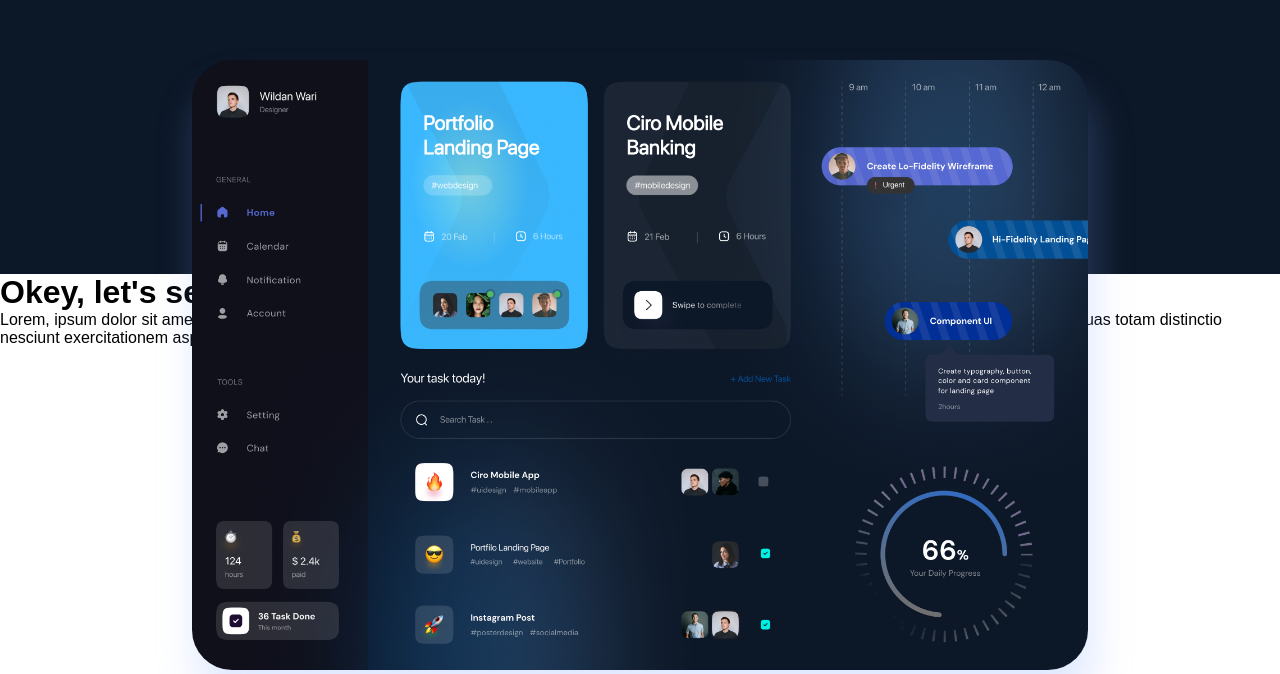
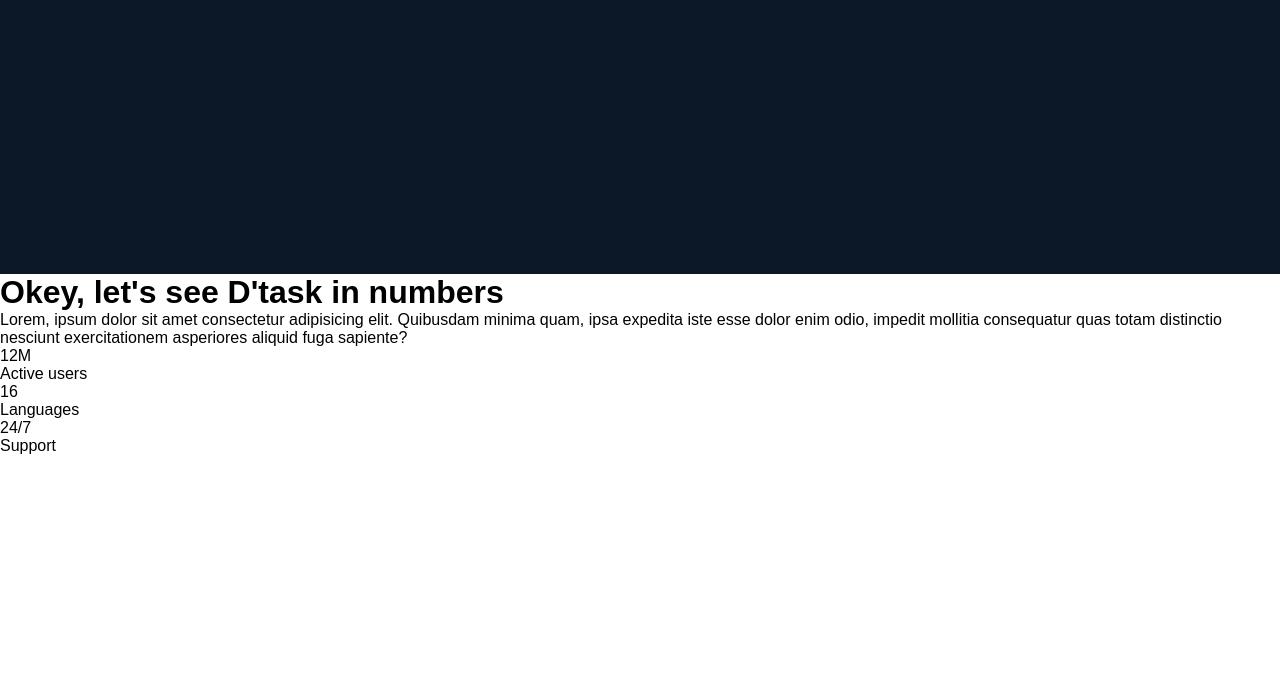
Before and after one commit to Atik2788/Animated-Website, a React (Vite) app: page / in a window 1280 px wide. Shown: the part 766-1440 px from the top of the page. After the commit the page ends 1221 px from the top, so only its background shows below. Built offline with nearby package versions, Linux system fonts and the light colour scheme.

Commit message:
starting analytings section

```diff
--- a/src/App.jsx
+++ b/src/App.jsx
@@ -6,7 +6,7 @@ const App = () => {
     <div className='app'>
       <Navbar/>
       <Home/>
-      <DashboardPreview/>
+      {/* <DashboardPreview/> */}
       <AnaLytics/>
     </div>
   );
--- a/src/Components/Analytics.jsx
+++ b/src/Components/Analytics.jsx
@@ -1,4 +1,4 @@
-import React from 'react'
+import { analytics } from '../Data/dummy'
 
 const Analytics = () => {
   return (
@@ -11,7 +11,12 @@ const Analytics = () => {
               <p>Lorem, ipsum dolor sit amet consectetur adipisicing elit. Quibusdam minima quam, ipsa expedita iste esse dolor enim odio, impedit mollitia consequatur quas totam distinctio nesciunt exercitationem asperiores aliquid fuga sapiente?</p>
             </div>
             <div className="left__analytics__container">
-
+                {analytics.map((analytic, index)=>(
+                    <div className="analytic__container" key={index}>
+                      <div className="analytics__icon">{analytic.desc}</div>
+                      <p>{analytic.name}</p>
+                    </div>
+                ))}
             </div>
 
           </div>
```
